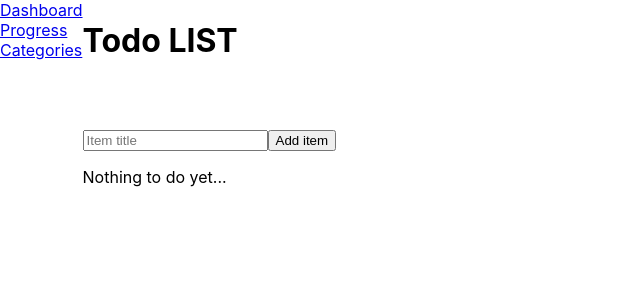
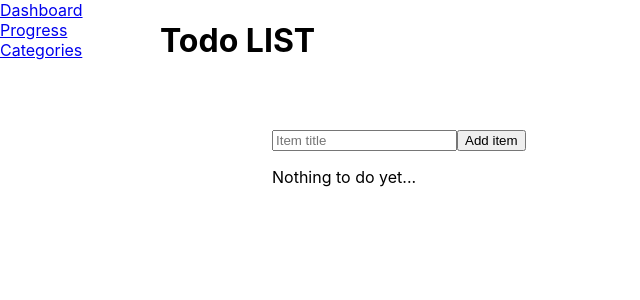
Before and after one commit to An1mus/merntodo, a React (Create React App) app: page / in a window 1280 px wide. Shown: the top 300 px of the page, without its empty margins (0-640 px from the left). Built offline with nearby package versions, Linux system fonts and the light colour scheme.

Commit message:
Navigation position fixe

```diff
--- a/src/components/App.tsx
+++ b/src/components/App.tsx
@@ -1,5 +1,5 @@
 import React from 'react';
-import './App.css';
+import styled from 'styled-components';
 import {HashRouter, Switch, Route} from 'react-router-dom';
 import Header from './common/Header/';
 import Nav from './common/Nav/'
@@ -7,13 +7,23 @@ import Todo from './Todo';
 import Progress from './Progress';
 import Categories from './Categories';
 import FallBackPage from './404';
+import './App.css';
+
+const AppContainer = styled.div`
+    display: flex;
+    justify-content: flex-end;
+`;
+
+const AppContent = styled.div`
+    width: calc(100% - 10rem);
+`;
 
 const App: React.FC = () => {
     return (
         <HashRouter>
-            <div className={'u-flex u-flex-row'}>
+            <AppContainer className={'u-flex u-flex-row'}>
                 <Nav/>
-                <div className={'u-flex u-flex-column'}>
+                <AppContent className={'u-flex u-flex-column'}>
                     <Header />
                     <Switch>
                         <Route exact path={'/'} component={Todo} />
@@ -21,8 +31,8 @@ const App: React.FC = () => {
                         <Route path={'/categories'} component={Categories}/>
                         <Route path={'*'} component={FallBackPage}/>
                     </Switch>
-                </div>
-            </div>
+                </AppContent>
+            </AppContainer>
         </HashRouter>
     );
 };
--- a/src/components/common/Nav/index.tsx
+++ b/src/components/common/Nav/index.tsx
@@ -4,7 +4,12 @@ import NAV_LINKS from './nav.config';
 import styled from 'styled-components';
 
 const NavContainer = styled.div`
-
+    background: white;
+    position: fixed;
+    top: 0;
+    left: 0;
+    bottom: 0;
+    width: 10rem;
 `;
 
 const Nav: React.FC = () => {
```
